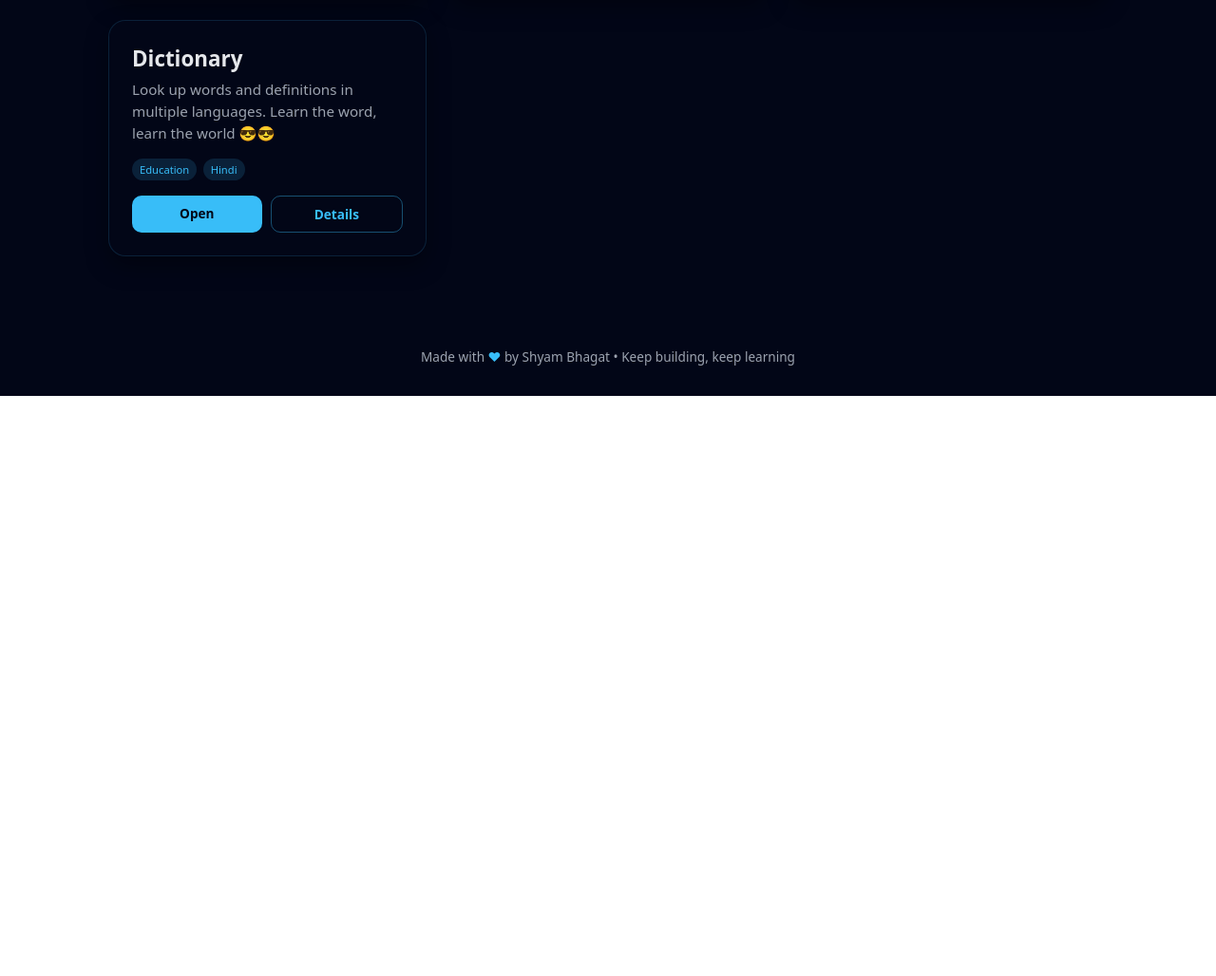
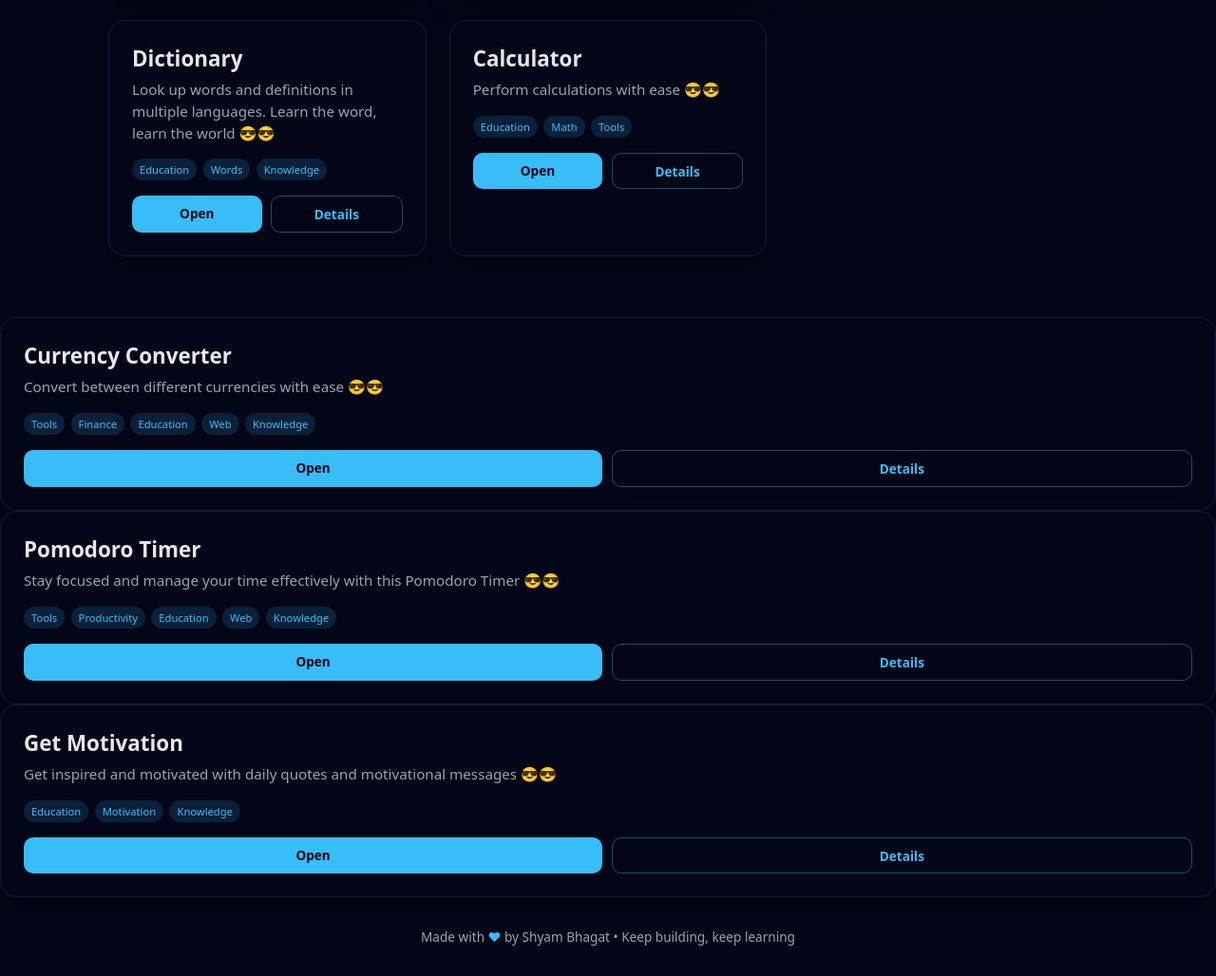
Before and after one commit to shyamtaken/shyamtaken.github.io, a plain HTML site: page index.html in a window 1280 px wide. Shown: the part 467-1495 px from the top of the page at 95% size. Before the commit the page ends 884 px from the top, so only its background shows below. Drawn offline with Linux system fonts and the light colour scheme.

Commit message:
More Things YAY

```diff
--- a/index.html
+++ b/index.html
@@ -201,16 +201,80 @@
         <p>Look up words and definitions in multiple languages. Learn the word, learn the world 😎😎</p>
         <div class="tags">
           <span class="tag">Education</span>
-          <span class="tag">Hindi</span>
+          <span class="tag">Words</span>
+          <span class="tag">Knowledge</span>
         </div>
         <div class="actions">
-          <a href="translate.html" class="btn primary" target="_blank">Open</a>
-          <a href="translatedetails.html" class="btn secondary" target="_blank">Details</a>
+          <a href="dictionary.html" class="btn primary" target="_blank">Open</a>
+          <a href="dictionarydetails.html" class="btn secondary" target="_blank">Details</a>
+        </div>
+      </div>
+
+                  <!-- Project Card 5 -->
+      <div class="card">
+        <h2>Calculator</h2>
+        <p>Perform calculations with ease 😎😎</p>
+        <div class="tags">
+          <span class="tag">Education</span>
+          <span class="tag">Math</span>
+          <span class="tag">Tools</span>
+        </div>
+        <div class="actions">
+          <a href="calculator.html" class="btn primary" target="_blank">Open</a>
+          <a href="calculatordetails.html" class="btn secondary" target="_blank">Details</a>
         </div>
       </div>
     </section>
   </main>
 
+            <!-- Project Card 6 -->
+      <div class="card">
+        <h2>Currency Converter</h2>
+        <p>Convert between different currencies with ease 😎😎</p>
+        <div class="tags">
+          <span class="tag">Tools</span>
+          <span class="tag">Finance</span>
+          <span class="tag">Education</span>
+          <span class="tag">Web</span>
+          <span class="tag">Knowledge</span>
+        </div>
+        <div class="actions">
+          <a href="currencyexchange.html" class="btn primary" target="_blank">Open</a>
+          <a href="currencyconverterdetails.html" class="btn secondary" target="_blank">Details</a>
+        </div>
+      </div>
+
+                  <!-- Project Card 7 -->
+      <div class="card">
+        <h2>Pomodoro Timer</h2>
+        <p>Stay focused and manage your time effectively with this Pomodoro Timer 😎😎</p>
+        <div class="tags">
+          <span class="tag">Tools</span>
+          <span class="tag">Productivity</span>
+          <span class="tag">Education</span>
+          <span class="tag">Web</span>
+          <span class="tag">Knowledge</span>
+        </div>
+        <div class="actions">
+          <a href="pomodoro timer.html" class="btn primary" target="_blank">Open</a>
+          <a href="pomodorotimerdetails.html" class="btn secondary" target="_blank">Details</a>
+        </div>
+      </div>
+
+                  <!-- Project Card 8 -->
+      <div class="card">
+        <h2>Get Motivation</h2>
+        <p>Get inspired and motivated with daily quotes and motivational messages 😎😎</p>
+        <div class="tags">
+          <span class="tag">Education</span>
+          <span class="tag">Motivation</span>
+          <span class="tag">Knowledge</span>
+        </div>
+        <div class="actions">
+          <a href="motivation.html" class="btn primary" target="_blank">Open</a>
+          <a href="motivationdetails.html" class="btn secondary" target="_blank">Details</a>
+        </div>
+      </div>
   <footer>
     Made with <span>❤</span> by Shyam Bhagat • Keep building, keep learning
   </footer>
```
Also changed, not shown: weather.html (added, +70 -0 lines).
